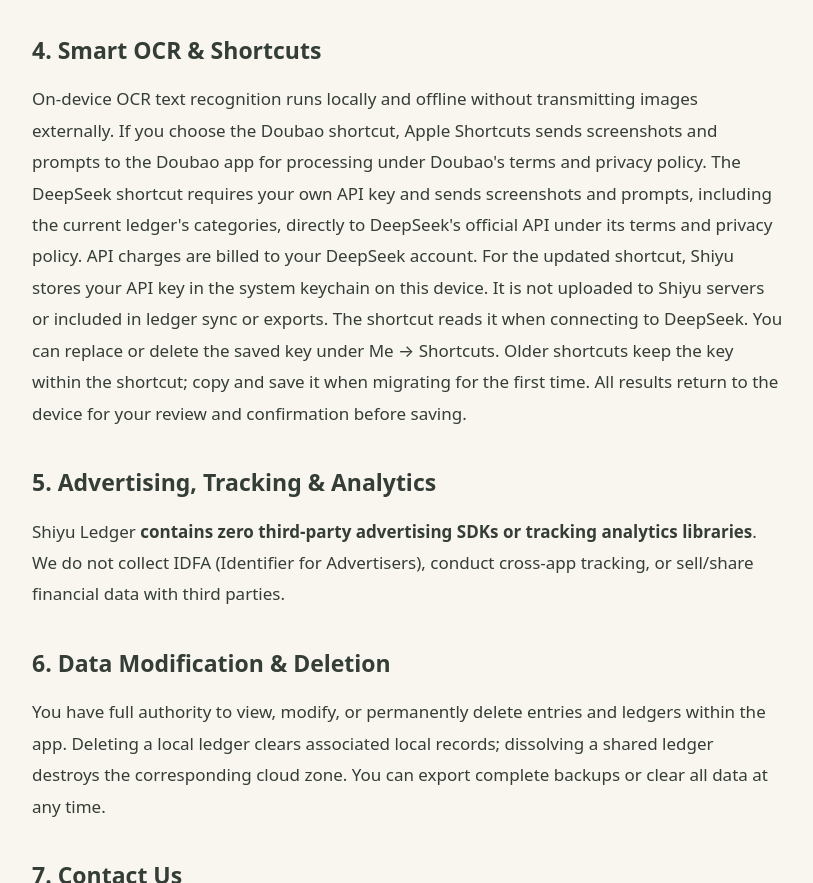
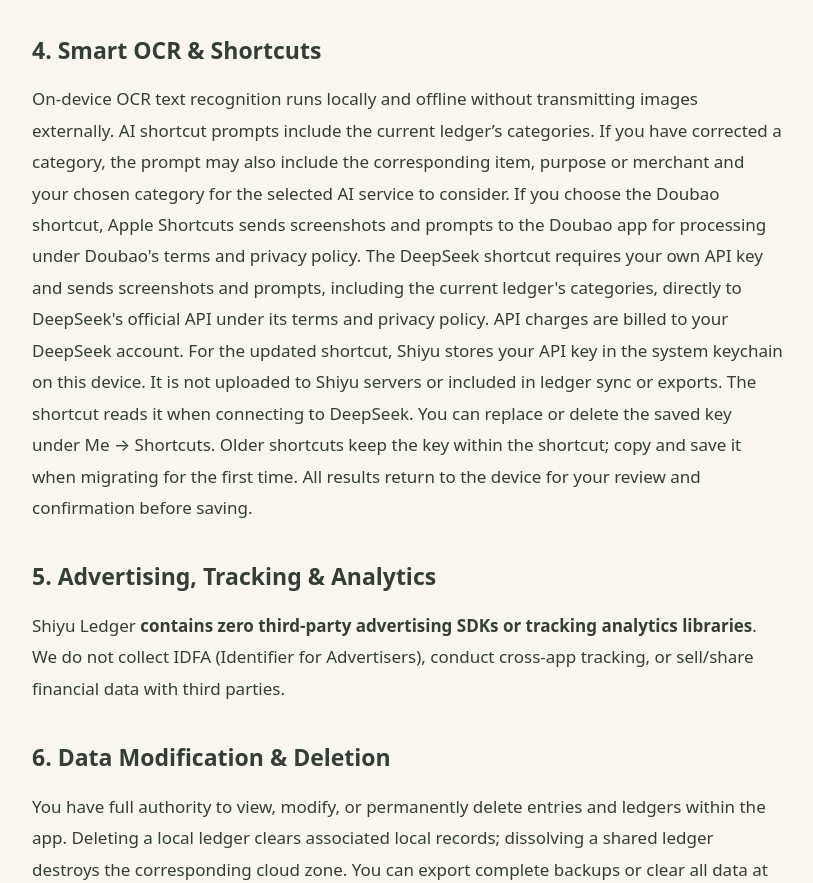
Before and after one commit to wjgogogo/shiyu-web, a plain HTML site: page privacy-en.html in a window 1280 px wide. Shown: the part 1315-2198 px from the top of the page, without its empty margins (232-1045 px from the left). Drawn offline with Linux system fonts and the light colour scheme.

Commit message:
chore(web): 更新官网内容

```diff
--- a/privacy-en.html
+++ b/privacy-en.html
@@ -24,7 +24,7 @@
 </ul>
 
 <h2>4. Smart OCR & Shortcuts</h2>
-<p>On-device OCR text recognition runs locally and offline without transmitting images externally. If you choose the Doubao shortcut, Apple Shortcuts sends screenshots and prompts to the Doubao app for processing under Doubao's terms and privacy policy. The DeepSeek shortcut requires your own API key and sends screenshots and prompts, including the current ledger's categories, directly to DeepSeek's official API under its terms and privacy policy. API charges are billed to your DeepSeek account. For the updated shortcut, Shiyu stores your API key in the system keychain on this device. It is not uploaded to Shiyu servers or included in ledger sync or exports. The shortcut reads it when connecting to DeepSeek. You can replace or delete the saved key under Me → Shortcuts. Older shortcuts keep the key within the shortcut; copy and save it when migrating for the first time. All results return to the device for your review and confirmation before saving.</p>
+<p>On-device OCR text recognition runs locally and offline without transmitting images externally. AI shortcut prompts include the current ledger’s categories. If you have corrected a category, the prompt may also include the corresponding item, purpose or merchant and your chosen category for the selected AI service to consider. If you choose the Doubao shortcut, Apple Shortcuts sends screenshots and prompts to the Doubao app for processing under Doubao's terms and privacy policy. The DeepSeek shortcut requires your own API key and sends screenshots and prompts, including the current ledger's categories, directly to DeepSeek's official API under its terms and privacy policy. API charges are billed to your DeepSeek account. For the updated shortcut, Shiyu stores your API key in the system keychain on this device. It is not uploaded to Shiyu servers or included in ledger sync or exports. The shortcut reads it when connecting to DeepSeek. You can replace or delete the saved key under Me → Shortcuts. Older shortcuts keep the key within the shortcut; copy and save it when migrating for the first time. All results return to the device for your review and confirmation before saving.</p>
 
 <h2>5. Advertising, Tracking & Analytics</h2>
 <p>Shiyu Ledger <strong>contains zero third-party advertising SDKs or tracking analytics libraries</strong>. We do not collect IDFA (Identifier for Advertisers), conduct cross-app tracking, or sell/share financial data with third parties.</p>
```
Also changed, not shown: privacy.html (+1 -1 lines).
